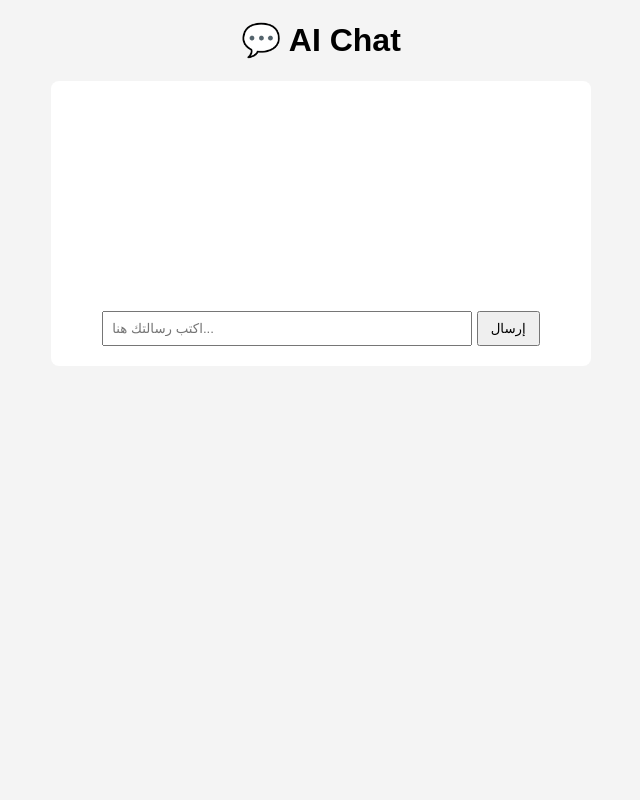
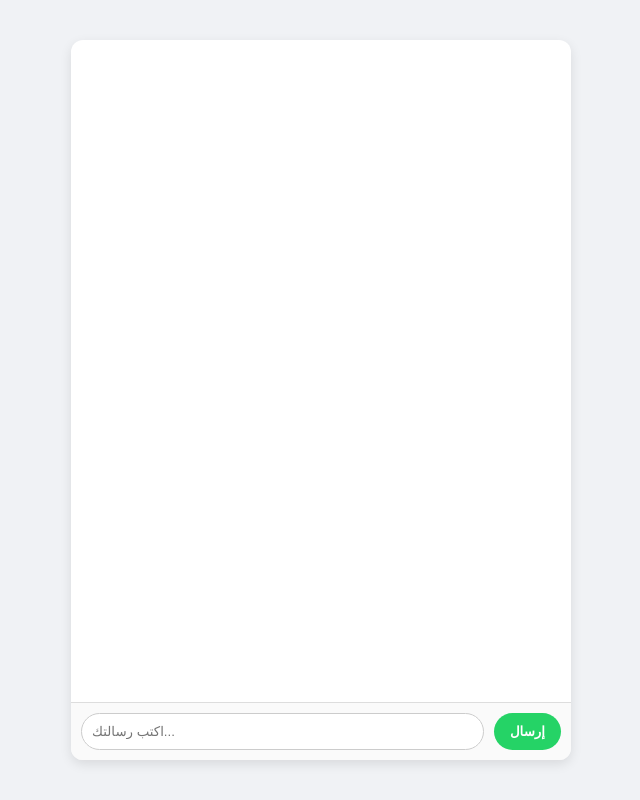
Before and after one commit to mhmdbwzyany527-code/ai-chat-app, a website: page public/index.html in a window 1280 px wide. Shown: the whole page, without its empty margins (319-959 px from the left). Drawn offline with Linux system fonts and the light colour scheme.

Commit message:
Update index.html

```diff
--- a/public/index.html
+++ b/public/index.html
@@ -2,33 +2,116 @@
 <html lang="ar">
 <head>
   <meta charset="UTF-8" />
-  <meta name="viewport" content="width=device-width, initial-scale=1.0" />
+  <meta name="viewport" content="width=device-width, initial-scale=1.0">
   <title>AI Chat App</title>
   <style>
-    body { font-family: Arial, sans-serif; background: #f4f4f4; text-align: center; }
-    #chat-box { width: 80%; max-width: 500px; margin: 20px auto; background: #fff; padding: 20px; border-radius: 8px; }
-    #messages { text-align: left; margin-bottom: 10px; min-height: 200px; }
-    input { width: 70%; padding: 8px; }
-    button { padding: 8px 12px; }
+    body {
+      font-family: "Segoe UI", Tahoma, Geneva, Verdana, sans-serif;
+      background: #f0f2f5;
+      display: flex;
+      justify-content: center;
+      align-items: center;
+      height: 100vh;
+      margin: 0;
+    }
+
+    #chat-container {
+      width: 100%;
+      max-width: 500px;
+      height: 90vh;
+      background: white;
+      border-radius: 12px;
+      box-shadow: 0 4px 12px rgba(0,0,0,0.1);
+      display: flex;
+      flex-direction: column;
+      overflow: hidden;
+    }
+
+    #messages {
+      flex: 1;
+      padding: 15px;
+      overflow-y: auto;
+    }
+
+    .message {
+      margin: 8px 0;
+      padding: 10px 14px;
+      border-radius: 10px;
+      max-width: 75%;
+      line-height: 1.4;
+    }
+
+    .user {
+      background: #dcf8c6;
+      align-self: flex-end;
+      border-bottom-right-radius: 2px;
+    }
+
+    .bot {
+      background: #eaeaea;
+      align-self: flex-start;
+      border-bottom-left-radius: 2px;
+    }
+
+    .typing {
+      font-style: italic;
+      color: #777;
+      background: none !important;
+      padding: 4px;
+    }
+
+    #input-area {
+      display: flex;
+      border-top: 1px solid #ddd;
+      padding: 10px;
+      background: #fafafa;
+    }
+
+    #userInput {
+      flex: 1;
+      padding: 10px;
+      border: 1px solid #ccc;
+      border-radius: 20px;
+      outline: none;
+    }
+
+    button {
+      margin-left: 10px;
+      padding: 10px 16px;
+      border: none;
+      border-radius: 20px;
+      background: #25d366;
+      color: white;
+      font-weight: bold;
+      cursor: pointer;
+      transition: background 0.2s;
+    }
+
+    button:hover {
+      background: #20b955;
+    }
   </style>
 </head>
 <body>
-  <h1>💬 AI Chat</h1>
-  <div id="chat-box">
+  <div id="chat-container">
     <div id="messages"></div>
-    <input id="userInput" type="text" placeholder="اكتب رسالتك هنا..." />
-    <button onclick="sendMessage()">إرسال</button>
+    <div id="input-area">
+      <input id="userInput" type="text" placeholder="اكتب رسالتك..." />
+      <button onclick="sendMessage()">إرسال</button>
+    </div>
   </div>
 
   <script>
     async function sendMessage() {
       const input = document.getElementById("userInput");
-      const message = input.value;
+      const message = input.value.trim();
       if (!message) return;
 
-      const messagesDiv = document.getElementById("messages");
-      messagesDiv.innerHTML += `<p><b>أنت:</b> ${message}</p>`;
+      addMessage(message, "user");
       input.value = "";
+
+      // أظهر أن البوت يكتب
+      const typingEl = addMessage("يكتب...", "typing");
 
       try {
         const res = await fetch("/chat", {
@@ -36,11 +119,27 @@
           headers: { "Content-Type": "application/json" },
           body: JSON.stringify({ message })
         });
+
         const data = await res.json();
-        messagesDiv.innerHTML += `<p><b>الذكاء الاصطناعي:</b> ${data.reply}</p>`;
+
+        // احذف "يكتب..." وأضف رد البوت
+        typingEl.remove();
+        addMessage(data.reply, "bot");
+
       } catch (err) {
-        messagesDiv.innerHTML += `<p style="color:red;">⚠ خطأ في الاتصال بالسيرفر</p>`;
+        typingEl.remove();
+        addMessage("⚠️ حدث خطأ أثناء الاتصال بالخادم", "bot");
       }
+    }
+
+    function addMessage(text, sender) {
+      const messagesDiv = document.getElementById("messages");
+      const msg = document.createElement("div");
+      msg.className = `message ${sender}`;
+      msg.innerText = text;
+      messagesDiv.appendChild(msg);
+      messagesDiv.scrollTop = messagesDiv.scrollHeight;
+      return msg;
     }
   </script>
 </body>
```
